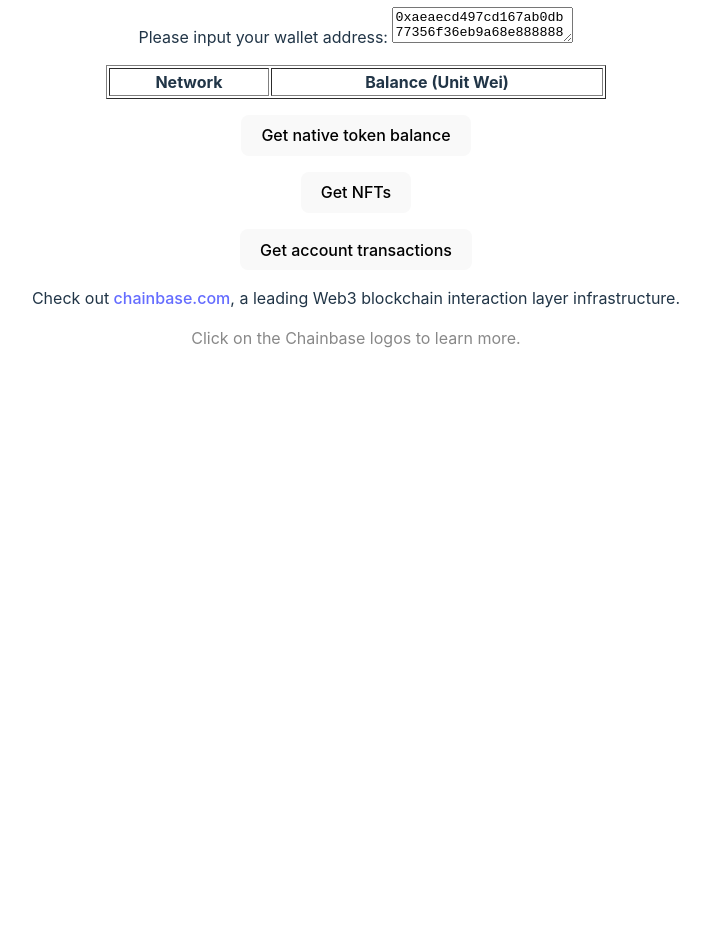
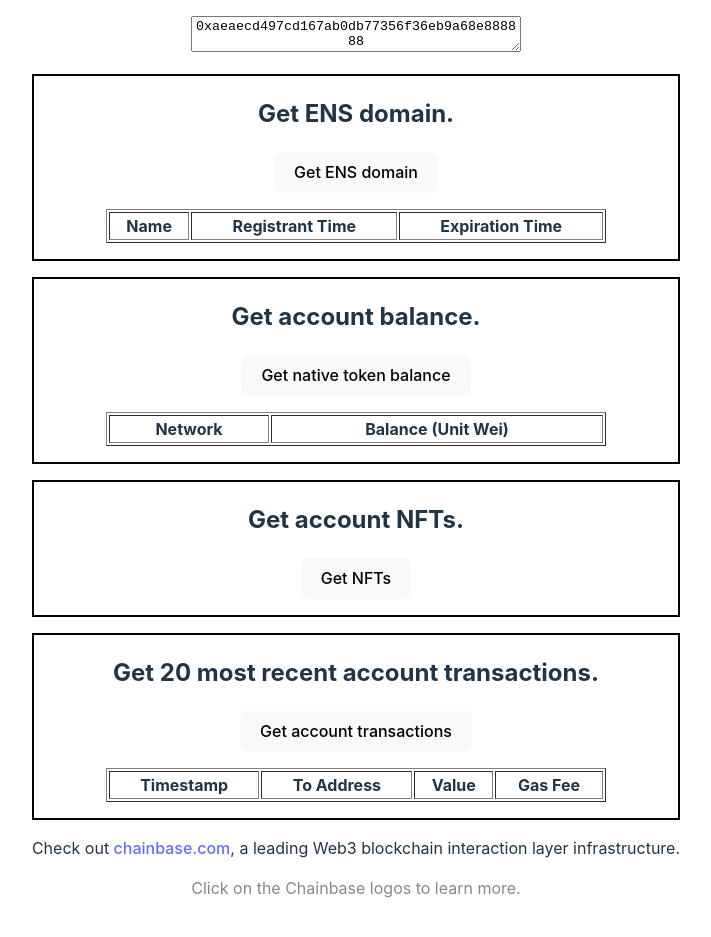
Before and after one commit to ShiranZH/Chainbase-NextID, a Vue app: page / in a window 1280 px wide. Shown: the part 371-1308 px from the top of the page, without its empty margins (284-995 px from the left). Before the commit the page ends 800 px from the top, so only its background shows below. Built offline with nearby package versions, Linux system fonts and the light colour scheme.

Commit message:
Present NFTs & update UI.

```diff
--- a/src/components/QueryChainbase.vue
+++ b/src/components/QueryChainbase.vue
@@ -13,6 +13,8 @@ export default {
     data() {
         return {
             wallet_addr: '0xaeaecd497cd167ab0db77356f36eb9a68e888888',
+            ens_data: [],
+            ens_header: 'Name, Registrant Time, Expiration Time',
             // balance_data: [
             //     { 'Network': 'Ethereum', 'Balance': 0 },
             //     { 'Network': 'Polygon', 'Balance': 0 },
@@ -35,9 +37,36 @@ export default {
             },
             nft_data: new Set(),
             tx_data: [],
+            tx_header: 'Timestamp, To Address, Value, Gas Fee'
         }
     },
     methods: {
+
+        async getEnsDomain(wallet_addr) {
+            alert('Query wallet: ' + wallet_addr);
+
+            // Refer to https://docs.chainbase.com/reference/getaccountens.
+            const options = {
+                url: 'https://api.chainbase.online/v1/account/ens?chain_id=1&address=' + wallet_addr,
+                method: 'GET',
+                headers: {
+                    'X-API-KEY': '2LWFvlbS8dibH4k7gPEfY4WZ01D',
+                    'Content-Type': 'application/json'
+                }
+            };
+
+            const response = await axios(options);
+            response.data.data.forEach((item, index) => {
+                this.ens_data.push(
+                    {
+                        "name": item.name,
+                        "reg_time": item.registrant_time,
+                        "exp_time": item.expiration_time,
+                    });
+            });
+
+        },
+
         async getAccountBalance(wallet_addr) {
             // const idx = 0;
             alert('Query wallet: ' + wallet_addr);
@@ -63,26 +92,12 @@ export default {
                 //         }
                 //     )));
 
-                // await axios(options)
-                //     .then(response => (this.balance_data[key] =
-                //     {
-                //         'Network': key,
-                //         'Balance': parseInt(response.data.data, 16)
-                //     }
-                //     ));
-
                 const response = await axios(options);
                 this.balance_data[key] =
                 {
                     'Network': key,
                     'Balance': parseInt(response.data.data, 16)
                 };
-                // this.$set(this.balance_data, key,
-                //     {
-                //         'Network': key,
-                //         'Balance': parseInt(response.data.data, 16)
-                //     }
-                // );
 
             }
         },
@@ -106,7 +121,11 @@ export default {
             const response = await axios(options);
             response.data.data.forEach((item, index) => {
                 if (item.image_uri != "") {
+                    if (item.image_uri.startsWith('ipfs://')) {
+                        this.nft_data.add(item.image_uri.replace('ipfs://', 'https://cloudflare-ipfs.com/ipfs/'));
+                    } else {
                         this.nft_data.add(item.image_uri);
+                    }
                 }
                 // alert(`${item.image_uri}`);
             });
@@ -135,12 +154,14 @@ export default {
                     {
                         "timestamp": item.block_timestamp,
                         "to_addr": item.to_address,
+                        "value": item.value,
+                        "gas_fee": item.gas_used,
                     });
                 // alert(`${item.block_timestamp}`);
             });
 
         },
-    }
+    },
 }
 </script>
 
@@ -148,12 +169,36 @@ export default {
     <h1>{{ msg }}</h1>
 
     <div class="instruction">
+        <p>Click to get account portfolio overview.</p>
+        <p>Please input your wallet address:</p>
         <p>
-            Click to get account portfolio overview.
+            <textarea class="input-text" v-model="wallet_addr" placeholder="Please input your wallet address..."></textarea>
         </p>
-        <p> Please input your wallet address:
-            <textarea v-model="wallet_addr" placeholder="Please input your wallet address..."></textarea>
+    </div>
+
+    <div class="div">
+        <h2>Get ENS domain.</h2>
+        <div class="interaction">
+            <button @click="getEnsDomain(wallet_addr)">Get ENS domain</button>
+        </div>
+
+        <div id="ChainbaseData">
+            <p>
+                <OneTable :header="ens_header" :body="ens_data"></OneTable>
             </p>
+        </div>
+    </div>
+
+    <div>
+        <p></p>
+    </div>
+
+
+    <div class="div">
+        <h2>Get account balance.</h2>
+        <div class="interaction">
+            <!-- <button type="button" @click="count++">count is {{ count }}</button> -->
+            <button @click="getAccountBalance(wallet_addr)">Get native token balance</button>
         </div>
 
         <div id="ChainbaseData">
@@ -161,33 +206,55 @@ export default {
                 <OneTable :header="balance_header" :body="balance_data"></OneTable>
             </p>
         </div>
-
-    <div class="interaction">
-        <!-- <button type="button" @click="count++">count is {{ count }}</button> -->
-        <button @click="getAccountBalance(wallet_addr)">Get native token balance</button>
     </div>
 
-    <div id="ChainbaseData">
-        <p>
-            <li v-for="(item, index) in nft_data" :key="index">
-                {{ item }}
-            </li>
-        </p>
+    <div>
+        <p></p>
     </div>
 
+
+    <div class="div">
+        <h2>Get account NFTs.</h2>
         <div class="interaction">
             <button @click="getAccountNfts(wallet_addr)">Get NFTs</button>
         </div>
 
         <div id="ChainbaseData">
             <p>
-            <li v-for="(item, index) in tx_data" :key="index">
-                {{ item }}
+                <li v-for="(item, index) in nft_data" :key="index">
+                    <img :src="`${item}`" :height="200" :width="200" />
+                    <!-- <p>{{ item }}</p> -->
                 </li>
             </p>
         </div>
+    </div>
 
+    <div>
+        <p></p>
+    </div>
+
+
+    <div class="div">
+        <h2>Get 20 most recent account transactions.</h2>
         <div class="interaction">
             <button @click="getAccountTxs(wallet_addr)">Get account transactions</button>
         </div>
+
+        <div id="ChainbaseData">
+            <p>
+                <OneTable :header="tx_header" :body="tx_data"></OneTable>
+            </p>
+        </div>
+    </div>
 </template>
+
+<style>
+.div {
+    border: 2px #000 solid;
+}
+
+.input-text {
+    width: 50%;
+    text-align: center;
+}
+</style>
```
Also changed, not shown: 1 other file (tests, documents, lock files or other folders). Lines whose indentation alone changed are shown as unchanged.
